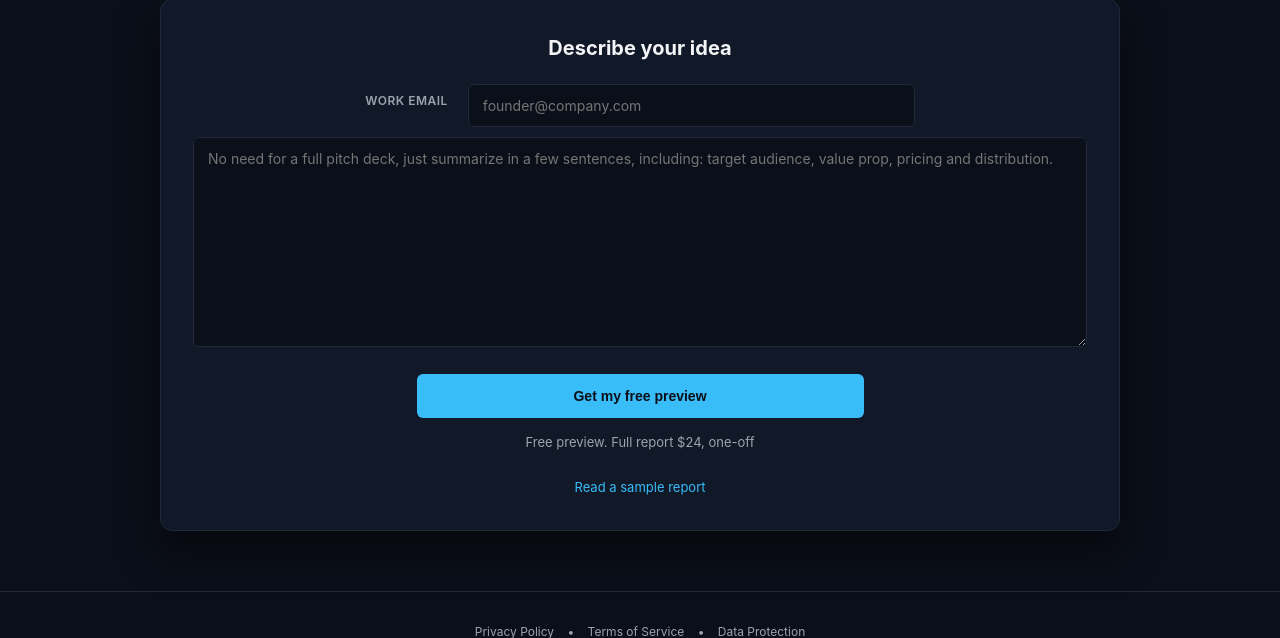
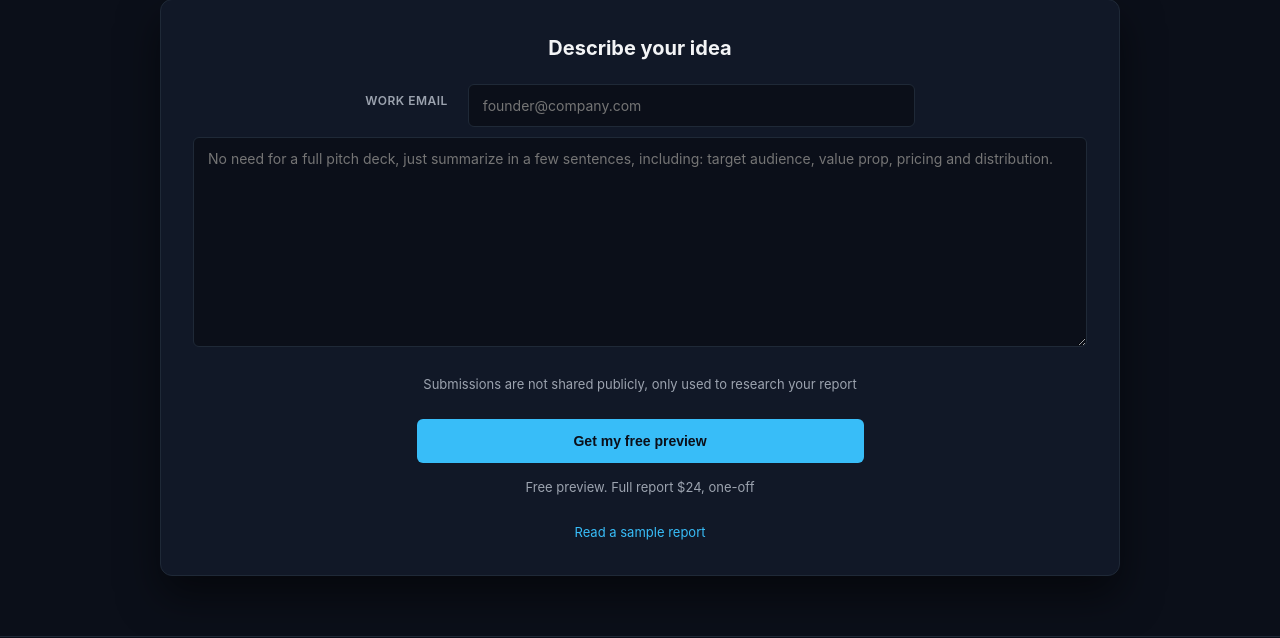
Before and after one commit to markbowley/retrospecty-portal, a FastAPI app: page / in a window 1280 px wide. Shown: the part 644-1282 px from the top of the page. Run offline with FastAPI, Linux system fonts and the light colour scheme; some libraries are stand-ins or nearby versions.

Commit message:
Add data noted after form

```diff
--- a/templates/home.html
+++ b/templates/home.html
@@ -31,7 +31,7 @@
                     <label for="website">Leave this empty</label>
                     <input type="text" id="website" name="website" tabindex="-1" autocomplete="off">
                 </div>
-
+                <p class="small-note" >Submissions are not shared publicly, only used to research your report</p>
                 <button type="submit">{{ c.cta_label }}</button>
             </form>
             {% if c.price_label.strip() %}<p class="price">{{ c.price_label }}</p>{% endif %}
```
